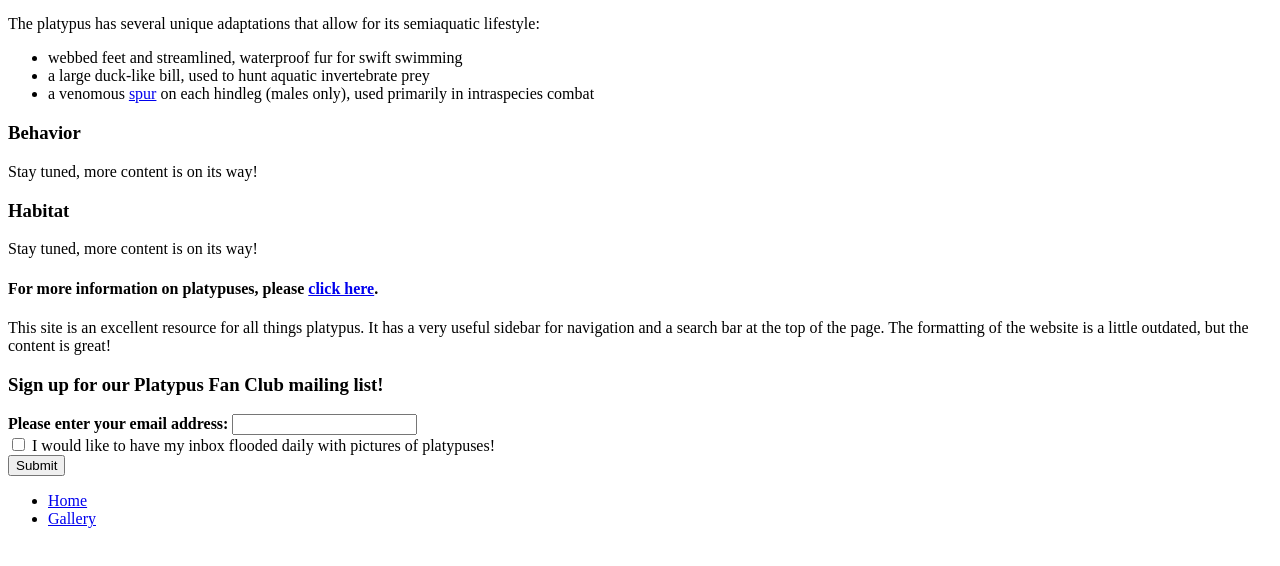
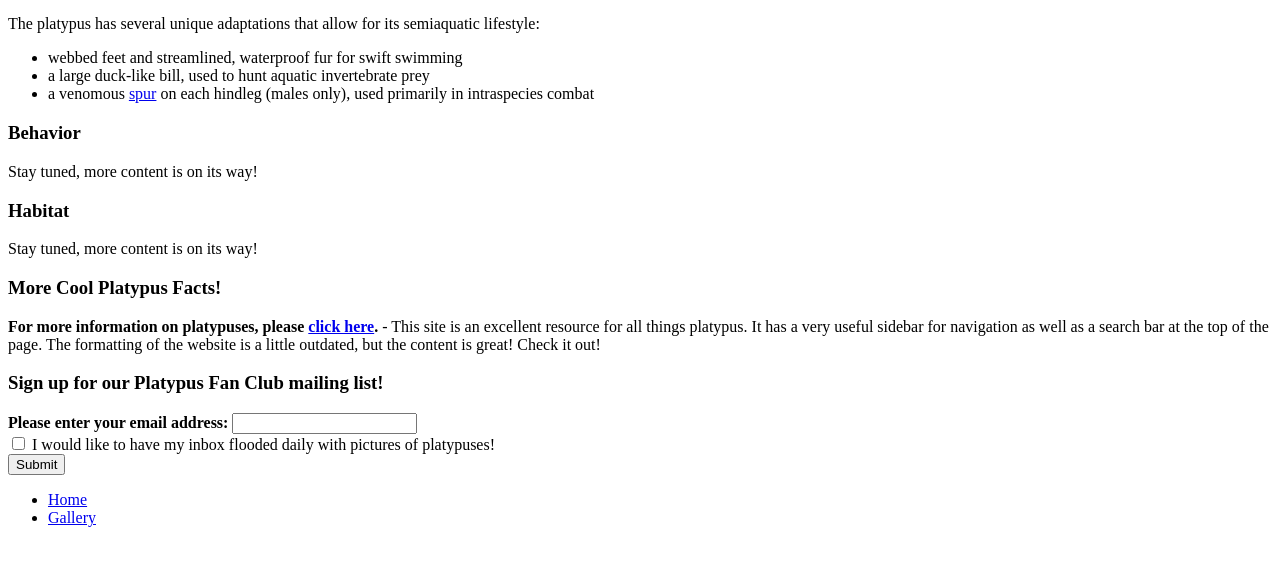
Before and after one commit to D-Maher/D-Maher.github.io, a plain HTML site: page index.html in a window 1280 px wide. Shown: the part 190-756 px from the top of the page. Drawn offline with Linux system fonts and the light colour scheme.

Commit message:
A few more edits to external link section

```diff
--- a/index.html
+++ b/index.html
@@ -32,8 +32,8 @@
   </section>
 
   <section>
-    <h4>For more information on platypuses, please <a href="http://www.platypus.org.uk/">click here</a>.</h4>
-       <p>This site is an excellent resource for all things platypus. It has a very useful sidebar for navigation and a search bar at the top of the page. The formatting of the website is a little outdated, but the content is great!</p>
+    <h3>More Cool Platypus Facts!</h3>
+      <p><strong>For more information on platypuses, please <a href="http://www.platypus.org.uk/">click here</a>.</strong> - This site is an excellent resource for all things platypus. It has a very useful sidebar for navigation as well as a search bar at the top of the page. The formatting of the website is a little outdated, but the content is great! Check it out!</p>
   </section>
 
   <section>
```
